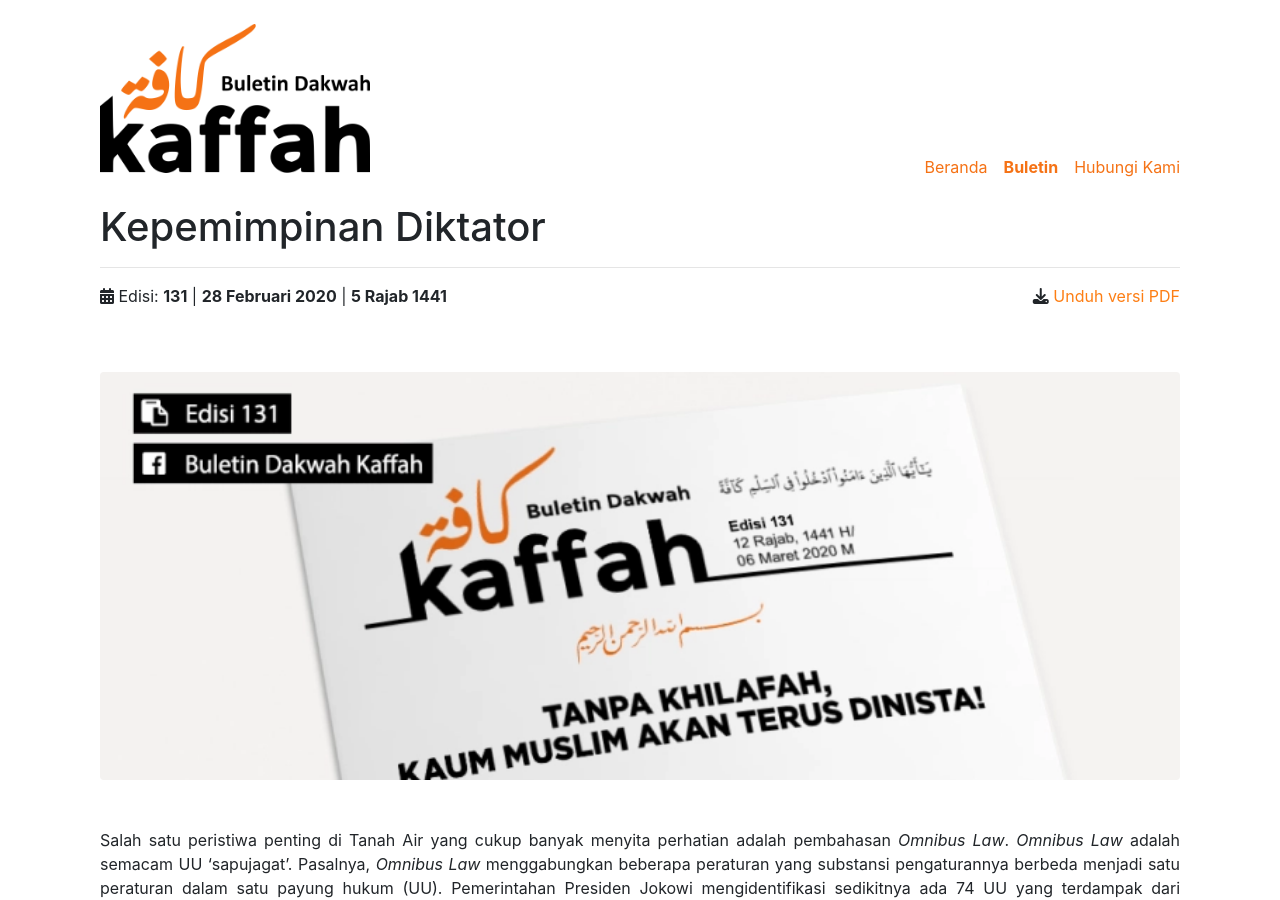
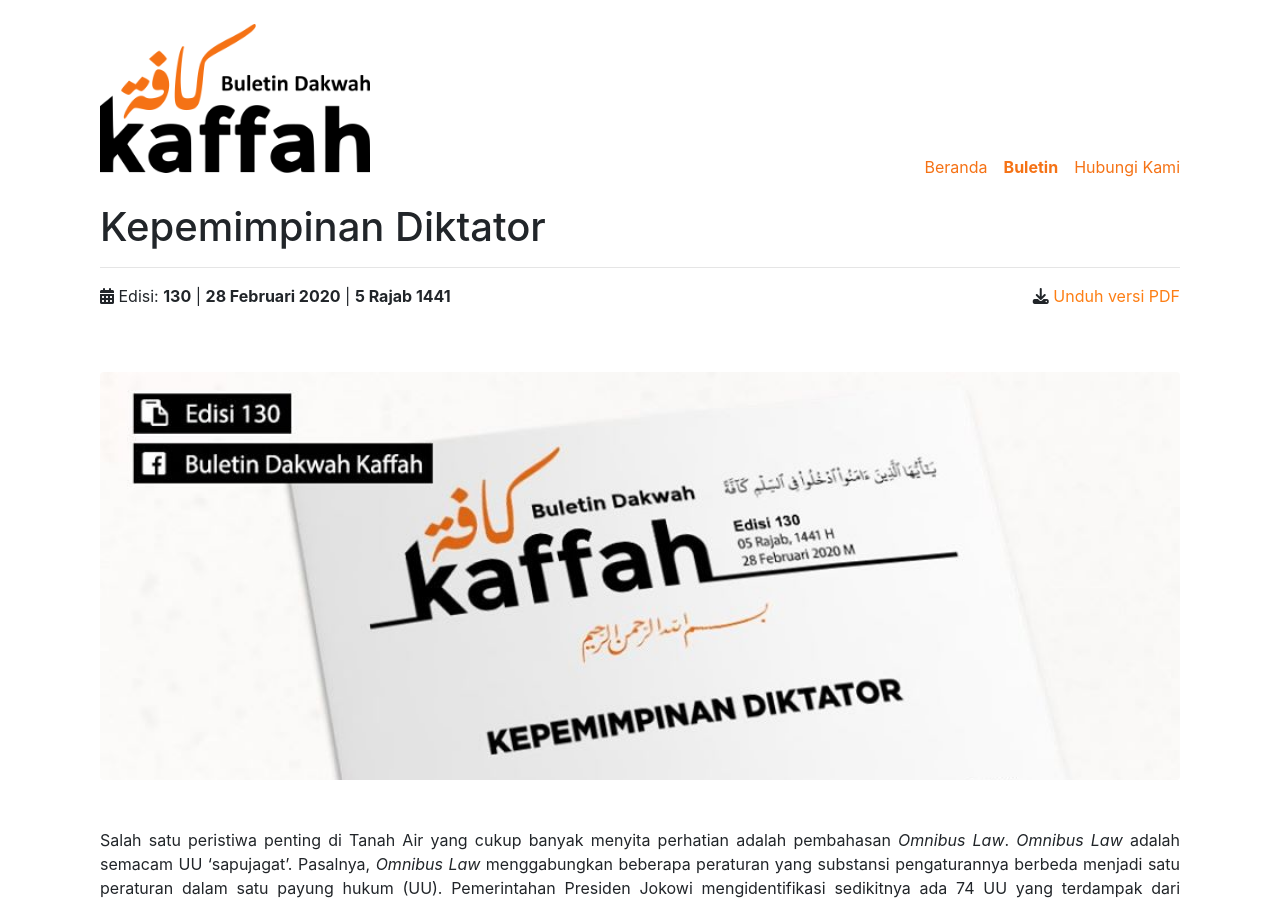
Before and after one commit to bandithijo/buletin-dakwah-kaffah, a Jekyll site: the page built from _posts/2020/2020-02-28-kepemimpinan-diktator.md, in a window 1280 px wide and 900 px high. Built offline with Jekyll 4.4.1, drawn with Linux system fonts in a browser that asks for light colours; nearby versions of some CDN libraries.

Commit message:
Buletin: Kepemimpinan Diktator | update edisi

```diff
--- a/_posts/2020/2020-02-28-kepemimpinan-diktator.md
+++ b/_posts/2020/2020-02-28-kepemimpinan-diktator.md
@@ -4,8 +4,8 @@
 date: 2020-02-28
 datem: "28 Februari 2020"
 dateh: "5 Rajab 1441"
-edisi: "131"
-pdf: "http://bit.ly/kaffah131"
+edisi: "130"
+pdf: "http://bit.ly/kaffah130"
 permalink: '/buletin/:title'
 categories: buletin
 ---
```
